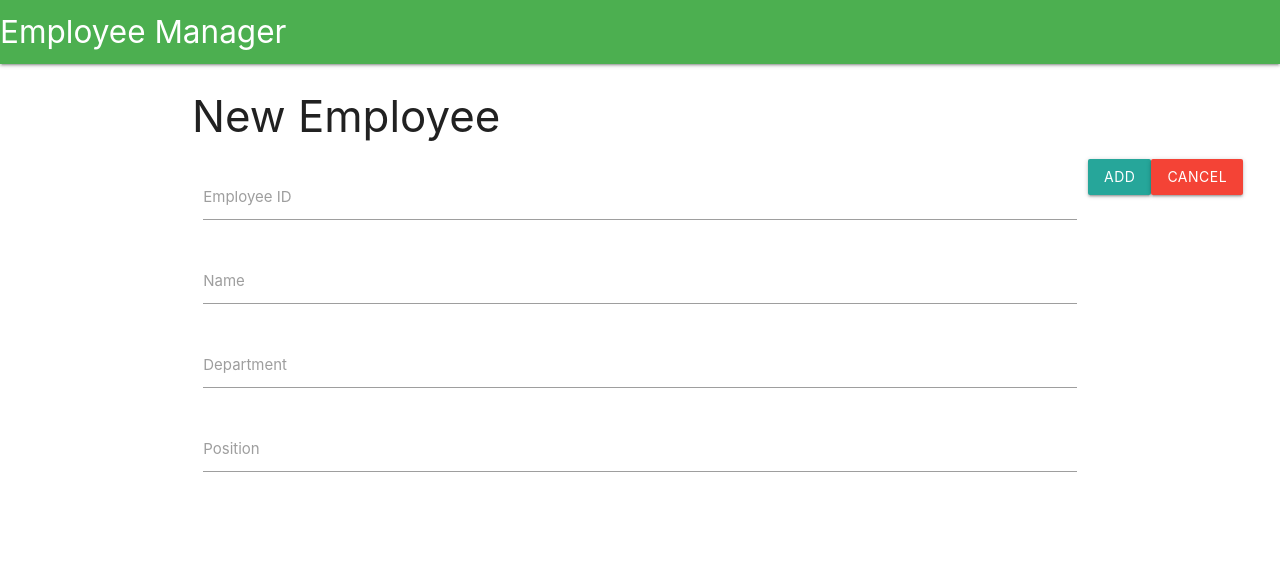
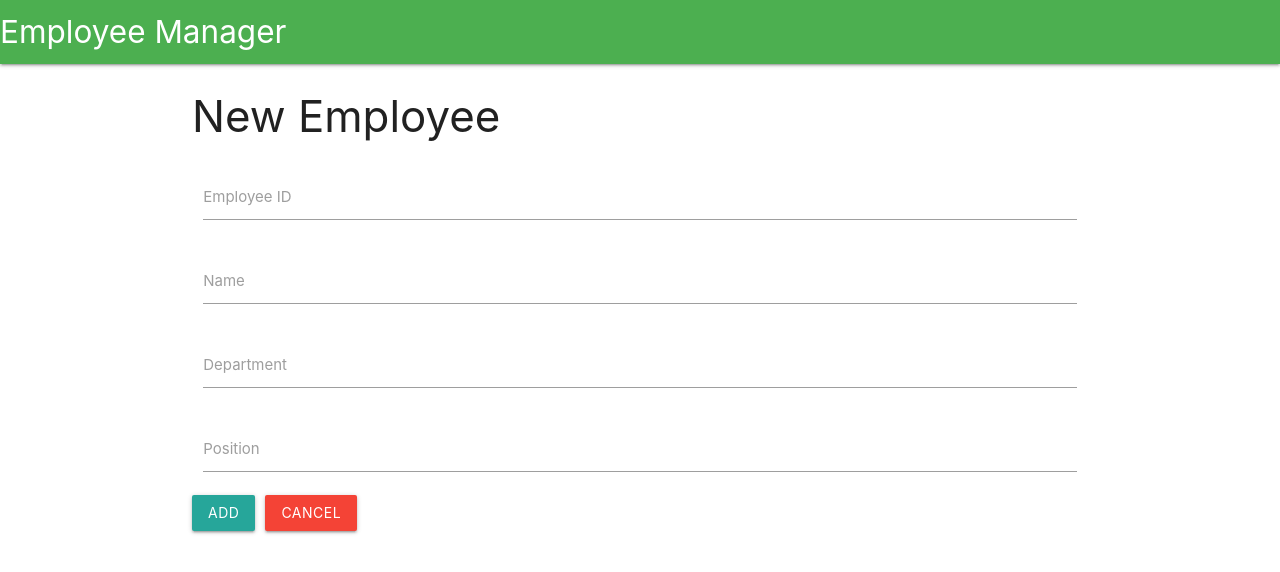
Before and after one commit to jalenparham97/vue-employee-manager, a Vue app: page /new in a window 1280 px wide. Shown: the top 572 px of the page. Built offline with nearby package versions, Linux system fonts and the light colour scheme.

Commit message:
restyled buttons

```diff
--- a/src/components/EditEmployee.vue
+++ b/src/components/EditEmployee.vue
@@ -20,10 +20,8 @@
           <input type="text" v-model="position" required>
          </div>
 
-         <div class="buttons">
-          <button type="submit" class="btn">Save</button>
-          <router-link to="/" class="btn red">Cancel</router-link>
-         </div>
+        <button type="submit" class="btn">Save</button>
+        <router-link to="/" class="btn red">Cancel</router-link>
        </div>
      </form>
    </div>
@@ -90,7 +88,7 @@ export default {
 </script>
 
 <style scoped>
-  .buttons {
-    display: flex;
+  .btn {
+    margin-right: 10px;
   }
 </style>
--- a/src/components/NewEmployee.vue
+++ b/src/components/NewEmployee.vue
@@ -24,10 +24,8 @@
            <label>Position</label>
          </div>
 
-         <div class="buttons">
-          <button type="submit" class="btn">ADD</button>
-          <router-link to="/" class="btn red">Cancel</router-link>
-         </div>
+        <button type="submit" class="btn">ADD</button>
+        <router-link to="/" class="btn red">Cancel</router-link>
        </div>
      </form>
    </div>
@@ -63,7 +61,7 @@ export default {
 </script>
 
 <style scoped>
-  .buttons {
-    display: flex;
+  .btn {
+    margin-right: 10px;
   }
 </style>
--- a/src/components/ViewEmployee.vue
+++ b/src/components/ViewEmployee.vue
@@ -9,10 +9,8 @@
       <li class="collection-item">Position: {{ position }}</li>
     </ul>
 
-    <div class="buttons">
-      <router-link to="/" class="btn grey">Back</router-link>
-      <buttom @click="deleteEmployee" class="btn red">Delete</buttom>
-    </div>
+    <router-link to="/" class="btn grey">Back</router-link>
+    <buttom @click="deleteEmployee" class="btn red">Delete</buttom>
 
     <div class="fixed-action-btn">
       <router-link :to="{name: 'EditEmployee', params: {employee_id: employee_id}}" class="btn-floating btn-large green">
@@ -77,7 +75,7 @@ export default {
 </script>
 
 <style scoped>
-  .buttons {
-    display: flex;
+  .btn {
+    margin-right: 10px;
   }
 </style>
```
